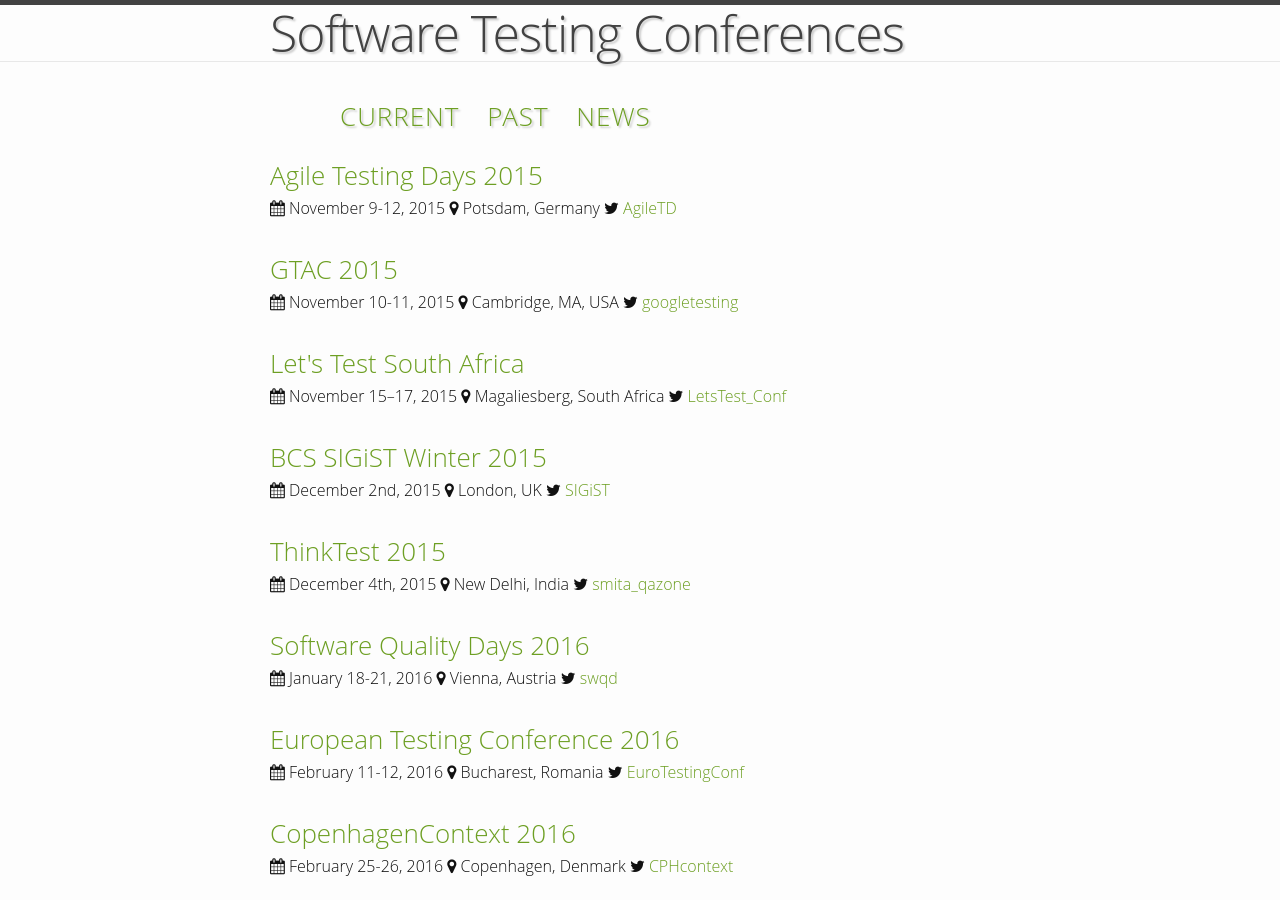
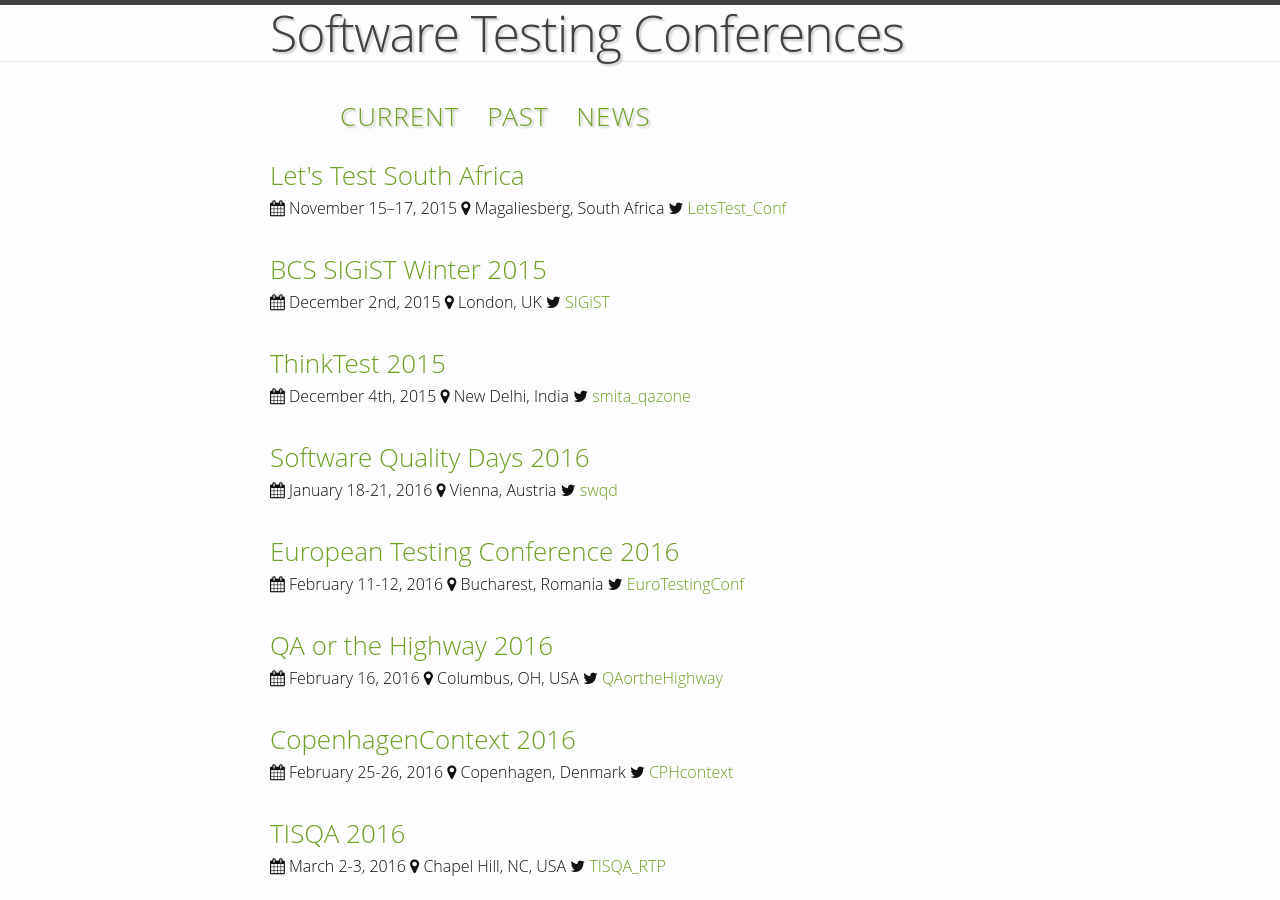
Before and after one commit to TestingConferences/testingconferences.github.io, a Jekyll site: the page built from index.html, in a window 1280 px wide and 900 px high. Built offline with Jekyll 4.4.1, drawn with Linux system fonts in a browser that asks for light colours.

Commit message:
Added QA or the Highway 2016. Archived GTAC and ATD

```diff
--- a/_data/current.yml
+++ b/_data/current.yml
@@ -1,15 +1,3 @@
-- name: Agile Testing Days 2015
-  location: Potsdam, Germany
-  dates: "November 9-12, 2015"
-  url: http://www.agiletestingdays.com/
-  twitter: AgileTD
-
-- name: GTAC 2015
-  location: Cambridge, MA, USA
-  dates: "November 10-11, 2015"
-  url: https://developers.google.com/google-test-automation-conference/
-  twitter: googletesting
-
 - name: Let's Test South Africa
   location: Magaliesberg, South Africa
   dates: "November 15–17, 2015"
@@ -39,6 +27,12 @@
   dates: "February 11-12, 2016"
   url: http://europeantestingconference.eu/
   twitter: EuroTestingConf
+
+- name: QA or the Highway 2016
+  location: Columbus, OH, USA
+  dates: "February 16, 2016"
+  url: http://qaorthehighway.com/2016-qa-or-the-highway/2016-call-for-speakers-qa-or-the-highway-feb-16-2016-columbus-oh/
+  twitter: QAortheHighway
 
 - name: CopenhagenContext 2016
   location: Copenhagen, Denmark
--- a/_data/past.yml
+++ b/_data/past.yml
@@ -1,3 +1,15 @@
+- name: GTAC 2015
+  location: Cambridge, MA, USA
+  dates: "November 10-11, 2015"
+  url: https://developers.google.com/google-test-automation-conference/
+  twitter: googletesting
+
+- name: Agile Testing Days 2015
+  location: Potsdam, Germany
+  dates: "November 9-12, 2015"
+  url: http://www.agiletestingdays.com/
+  twitter: AgileTD
+
 - name: TestBashNY
   location: New York, NY
   dates: "November 5-6, 2015"
```
